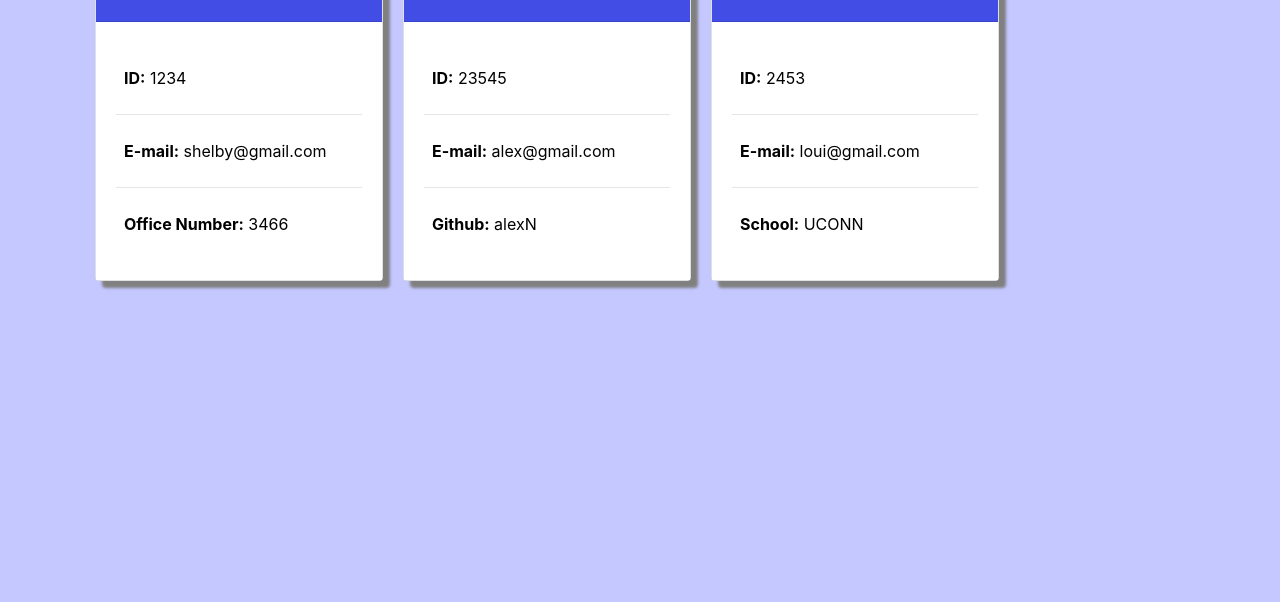
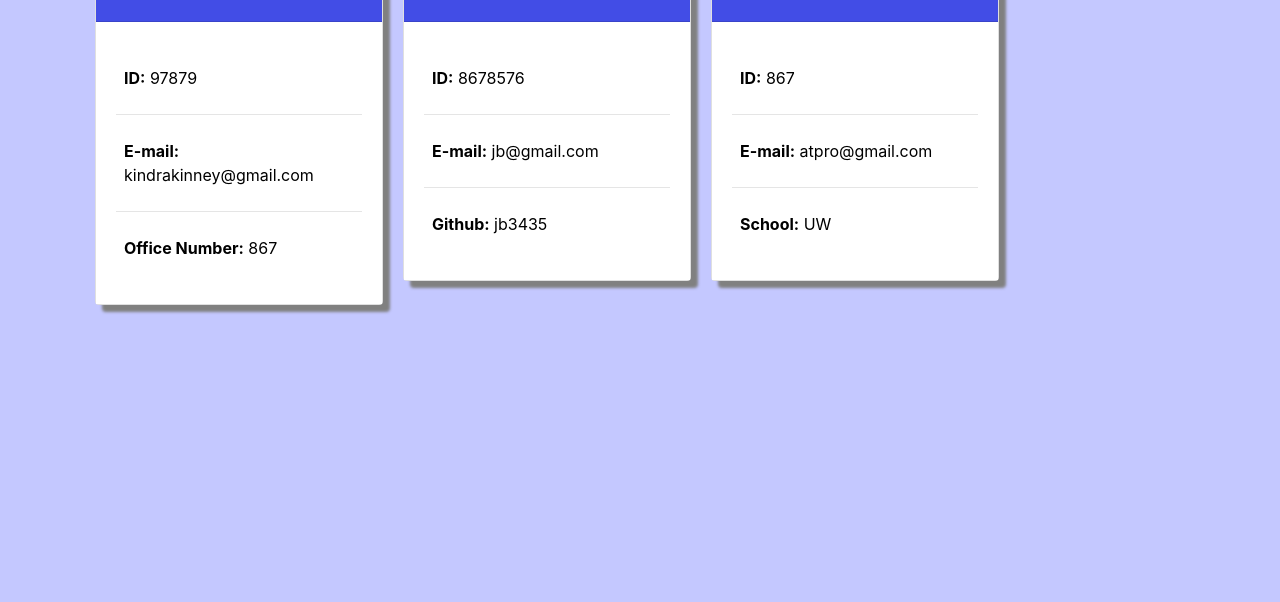
Before and after one commit to KindraKinney/Template-Engine, a website: page index.html in a window 1280 px wide. Shown: the part 198-800 px from the top of the page. Drawn offline with nearby package versions, Linux system fonts and the light colour scheme.

```diff
--- a/index.html
+++ b/index.html
@@ -1,3 +1,4 @@
+
 <!DOCTYPE html>
 <html lang="en">
 <head>
@@ -45,38 +46,38 @@
 <body>
     <div class="container"><div class="card text-white mb-3" style="width: 18rem;">
               <div class="card-header">
-                <h3>shelby</h3>
+                  <h3>Kindra </h3>
                   <h5 class="card-title"><i class="fas fa-mug-hot"></i> Manager</h5>
               </div>
       <div class="card-body">
         <p class="card-text">
-                    <li><b>ID:</b> 1234</li><hr>
-                    <li><b>E-mail:</b> shelby@gmail.com</li><hr>
-                    <li><b>Office Number:</b> 3466</li>
+                      <li><b>ID:</b> 97879</li><hr>
+                      <li><b>E-mail:</b> kindrakinney@gmail.com</li><hr>
+                      <li><b>Office Number:</b> 867</li>
           </p>
       </div>
     </div><div class="card text-white mb-3" style="width: 18rem;">
               <div class="card-header">
-                <h3>Alex</h3>
+                  <h3>Jess</h3>
                   <h5 class="card-title"><i class="fas fa-glasses"></i> Engineer</h5>
               </div>
       <div class="card-body">
         <p class="card-text">
-                    <li><b>ID:</b> 23545</li><hr>
-                    <li><b>E-mail:</b> alex@gmail.com</li><hr>
-                    <li><b>Github:</b> alexN</li>
+                      <li><b>ID:</b> 8678576</li><hr>
+                      <li><b>E-mail:</b> jb@gmail.com</li><hr>
+                      <li><b>Github:</b> jb3435</li>
           </p>
       </div>
     </div> <div class="card text-white mb-3" style="width: 18rem;">
               <div class="card-header">
-                <h3>Loui</h3>
+                  <h3>Austin</h3>
                   <h5 class="card-title"><i class="fas fa-user-graduate"></i> Intern</h5>
               </div>
       <div class="card-body">
         <p class="card-text">
-                    <li><b>ID:</b> 2453</li><hr>
-                    <li><b>E-mail:</b> loui@gmail.com</li><hr>
-                    <li><b>School:</b> UCONN</li>
+                      <li><b>ID:</b> 867</li><hr>
+                      <li><b>E-mail:</b> atpro@gmail.com</li><hr>
+                      <li><b>School:</b> UW</li>
           </p>
       </div>
     </div></div>
```
Also changed, not shown: package.json (added, +26 -0 lines), 1 other file. Lines whose indentation alone changed are shown as unchanged.
